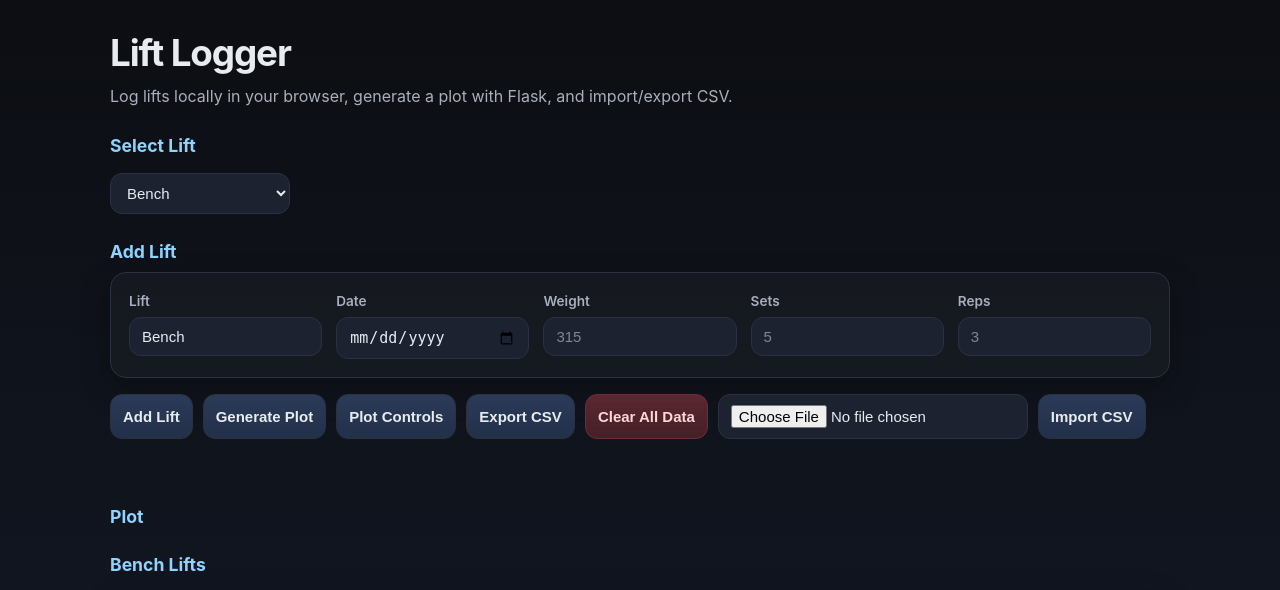
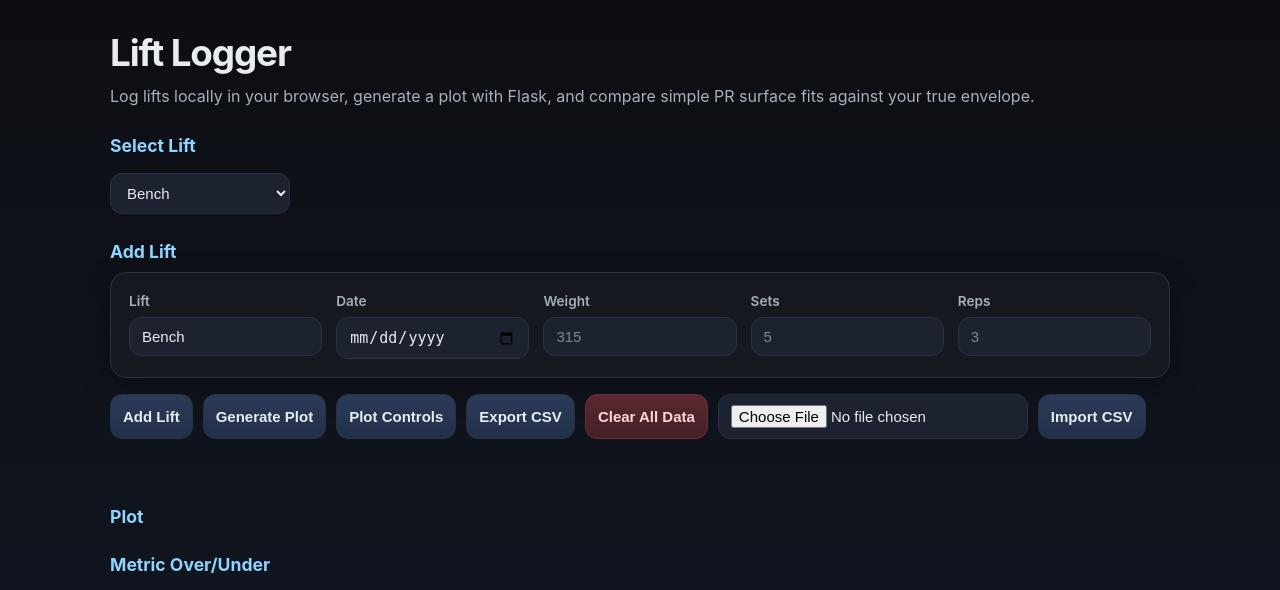
Before and after one commit to meeree/meeree.github.io, a Flask app: page / in a window 1280 px wide. Shown: the top 590 px of the page. Run offline with Flask 3, Linux system fonts and the light colour scheme.

Commit message:
New metrics

```diff
--- a/bingolift/templates/index.html
+++ b/bingolift/templates/index.html
@@ -167,7 +167,8 @@
 	  }
 
 	  #plot-img,
-	  #summary-img {
+	  #summary-img,
+	  #metric-img {
 	    width: 100%;
 	    max-width: 100%;
 	    border: 1px solid var(--border);
@@ -250,7 +251,7 @@
 </head>
 <body>
   <h1>Lift Logger</h1>
-  <p>Log lifts locally in your browser, generate a plot with Flask, and import/export CSV.</p>
+  <p>Log lifts locally in your browser, generate a plot with Flask, and compare simple PR surface fits against your true envelope.</p>
 
   <h2>Select Lift</h2>
   <div class="button-row">
@@ -321,6 +322,16 @@
         <input type="number" id="summary-months-back" step="any" placeholder="all">
         <div class="small-note">Leave blank to use all data.</div>
       </div>
+
+      <div class="form-group">
+        <label for="metric-select">Over/Under Metric</label>
+        <select id="metric-select">
+          <option value="log_linear_surface">Frontier Log Surface</option>
+          <option value="fatigue_exponential">Fatigue Exponential</option>
+          <option value="separable_log_surface">Separable Log Surface</option>
+        </select>
+        <div class="small-note">Shows predicted minus true envelope.</div>
+      </div>
     </div>
   </div>
 
@@ -329,6 +340,9 @@
   <h2>Plot</h2>
   <img id="plot-img" alt="Generated lift plot">
   <img id="summary-img" alt="Generated lift summary plot">
+
+  <h2>Metric Over/Under</h2>
+  <img id="metric-img" alt="Generated metric comparison plot">
 
   <h2 id="active-lift-heading">Logged Lifts</h2>
   <table id="lift-table">
@@ -362,6 +376,7 @@
     const vmaxInput = document.getElementById("vmax");
     const incrementInput = document.getElementById("increment");
     const summaryMonthsBackInput = document.getElementById("summary-months-back");
+    const metricSelect = document.getElementById("metric-select");
 
     const addLiftBtn = document.getElementById("add-lift-btn");
     const plotBtn = document.getElementById("plot-btn");
@@ -376,6 +391,7 @@
     const liftTableBody = document.querySelector("#lift-table tbody");
     const plotImg = document.getElementById("plot-img");
     const summaryImg = document.getElementById("summary-img");
+    const metricImg = document.getElementById("metric-img");
 
     function getAllLifts() {
       const raw = localStorage.getItem(STORAGE_KEY);
@@ -419,6 +435,8 @@
       plotImg.src = "";
       summaryImg.style.display = "none";
       summaryImg.src = "";
+      metricImg.style.display = "none";
+      metricImg.src = "";
     }
 
     function renderLiftSelector() {
@@ -555,7 +573,8 @@
         vmin: vminInput.value === "" ? null : Number(vminInput.value),
         vmax: vmaxInput.value === "" ? null : Number(vmaxInput.value),
         increment: incrementInput.value === "" ? 10 : Number(incrementInput.value),
-        summary_months_back: summaryMonthsBackInput.value === "" ? null : Number(summaryMonthsBackInput.value)
+        summary_months_back: summaryMonthsBackInput.value === "" ? null : Number(summaryMonthsBackInput.value),
+        metric_name: metricSelect.value
       };
 
       if (Number.isNaN(controls.vmin)) controls.vmin = null;
@@ -576,7 +595,7 @@
       const payload = JSON.stringify({ lifts, controls, lift_name: liftName });
 
       try {
-        const [plotResponse, summaryResponse] = await Promise.all([
+        const [plotResponse, summaryResponse, metricResponse] = await Promise.all([
           fetch(`${API_BASE}/plot.png`, {
             method: "POST",
             headers: {
@@ -585,6 +604,13 @@
             body: payload
           }),
           fetch(`${API_BASE}/summary.png`, {
+            method: "POST",
+            headers: {
+              "Content-Type": "application/json"
+            },
+            body: payload
+          }),
+          fetch(`${API_BASE}/metric.png`, {
             method: "POST",
             headers: {
               "Content-Type": "application/json"
@@ -603,11 +629,18 @@
           throw new Error(`Summary plot failed: ${text}`);
         }
 
+        if (!metricResponse.ok) {
+          const text = await metricResponse.text();
+          throw new Error(`Metric plot failed: ${text}`);
+        }
+
         const plotBlob = await plotResponse.blob();
         const summaryBlob = await summaryResponse.blob();
+        const metricBlob = await metricResponse.blob();
 
         const plotUrl = URL.createObjectURL(plotBlob);
         const summaryUrl = URL.createObjectURL(summaryBlob);
+        const metricUrl = URL.createObjectURL(metricBlob);
 
         plotImg.src = plotUrl;
         plotImg.style.display = "block";
@@ -615,11 +648,16 @@
         summaryImg.src = summaryUrl;
         summaryImg.style.display = "block";
 
+        metricImg.src = metricUrl;
+        metricImg.style.display = "block";
+
         statusBox.textContent = "Plots generated.";
       } catch (err) {
         statusBox.textContent = "Error: " + err.message;
         summaryImg.style.display = "none";
         summaryImg.src = "";
+        metricImg.style.display = "none";
+        metricImg.src = "";
       }
     }
 
```
Also changed, not shown: nut_styles.css (+11 -0 lines).
